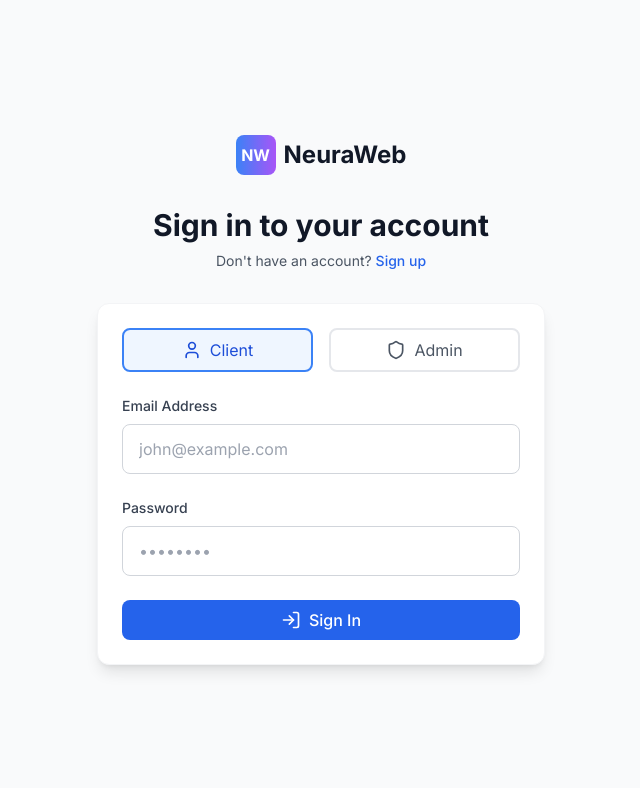
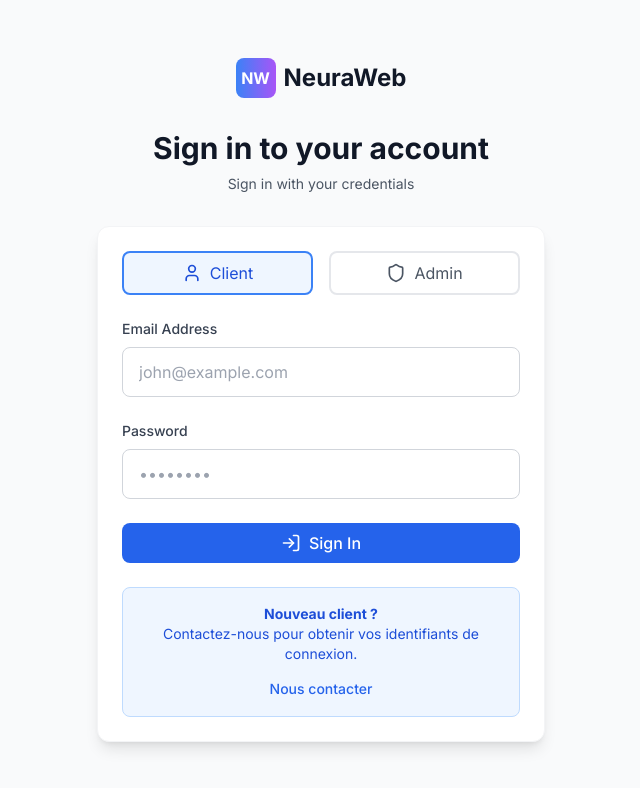
Before and after one commit to KushiTdm/NeuraWeb, a React (Vite) app in the folder frontend/: page /login in a window 1280 px wide. Shown: the top 788 px of the page, without its empty margins (319-959 px from the left). Built offline with nearby package versions, Linux system fonts and the light colour scheme; no server answers.

Commit message:
header without signin & quote

```diff
--- a/frontend/src/context/LanguageContext.tsx
+++ b/frontend/src/context/LanguageContext.tsx
@@ -41,6 +41,7 @@ const translations = {
 
     // Login
       "login.signin.title": "Sign in to your account",
+      "login.signin.description": "Sign in with your credentials",
       "login.create.title": "Create your account",
       "login.no.account": "Don't have an account? ",
       "login.have.account": "Already have an account? ",
@@ -665,6 +666,7 @@ const translations = {
 
     // Contact
     "login.signin.title": "Connectez-vous à votre compte",
+    "login.signin.description": "Connectez-vous avec vos identifiants",
     "login.create.title": "Créez votre compte",
     "login.no.account": "Vous n'avez pas de compte ? ",
     "login.have.account": "Vous avez déjà un compte ? ",
--- a/frontend/src/pages/LoginPage.tsx
+++ b/frontend/src/pages/LoginPage.tsx
@@ -3,7 +3,7 @@ import React, { useState } from 'react';
 import { useForm } from 'react-hook-form';
 import { toast } from 'react-hot-toast';
 import { Link, useNavigate, useLocation } from 'react-router-dom';
-import { LogIn, UserPlus, User, Shield } from 'lucide-react';
+import { LogIn, User, Shield } from 'lucide-react';
 import { useAuth } from '../context/AuthContext';
 import { useLanguage } from '../context/LanguageContext';
 
@@ -12,43 +12,36 @@ interface LoginFormData {
   password: string;
 }
 
+// DÉSACTIVÉ - Interface pour l'inscription
+/*
 interface RegisterFormData {
   name: string;
   email: string;
   password: string;
   confirmPassword: string;
 }
+*/
 
 const LoginPage: React.FC = () => {
-  const [isLogin, setIsLogin] = useState(true);
+  // MODIFIÉ - Suppression de l'état isLogin car seule la connexion est disponible
+  // const [isLogin, setIsLogin] = useState(true);
   const [userType, setUserType] = useState<'client' | 'admin'>('client');
   const [isLoading, setIsLoading] = useState(false);
-  const { login, register } = useAuth();
+  const { login } = useAuth(); // MODIFIÉ - Suppression de register
   const { t } = useLanguage();
   const navigate = useNavigate();
   const location = useLocation();
 
   const from = location.state?.from?.pathname || '/';
 
-  const { register: registerField, handleSubmit, formState: { errors }, reset, watch } = useForm<LoginFormData & RegisterFormData>();
+  const { register: registerField, handleSubmit, formState: { errors } } = useForm<LoginFormData>();
 
-  const onSubmit = async (data: LoginFormData & RegisterFormData) => {
+  const onSubmit = async (data: LoginFormData) => {
     setIsLoading(true);
     try {
-      if (isLogin) {
-        await login(data.email, data.password, userType);
-        toast.success(t('login.success'));
-        navigate(userType === 'admin' ? '/admin' : from);
-      } else {
-        if (data.password !== data.confirmPassword) {
-          toast.error(t('login.passwords.nomatch'));
-          return;
-        }
-        await register(data.name, data.email, data.password);
-        toast.success(t('login.register.success'));
-        setIsLogin(true);
-        reset();
-      }
+      await login(data.email, data.password, userType);
+      toast.success(t('login.success'));
+      navigate(userType === 'admin' ? '/admin' : from);
     } catch (error: any) {
       toast.error(error.message);
     } finally {
@@ -68,8 +61,11 @@ const LoginPage: React.FC = () => {
           </Link>
 
           <h2 className="text-3xl font-bold text-gray-900 dark:text-white">
-            {isLogin ? t('login.signin.title') : t('login.create.title')}
+            {t('login.signin.title')}
           </h2>
+
+          {/* DÉSACTIVÉ - Lien vers inscription */}
+          {/*
           <p className="mt-2 text-sm text-gray-600 dark:text-gray-400">
             {isLogin ? t('login.no.account') : t('login.have.account')}
             <button
@@ -81,6 +77,12 @@ const LoginPage: React.FC = () => {
             >
               {isLogin ? t('login.signup') : t('login.signin')}
             </button>
+          </p>
+          */}
+
+          {/* NOUVEAU - Message d'information */}
+          <p className="mt-2 text-sm text-gray-600 dark:text-gray-400">
+            {t('login.signin.description') || 'Connectez-vous avec vos identifiants'}
           </p>
         </div>
 
@@ -114,6 +116,8 @@ const LoginPage: React.FC = () => {
           </div>
 
           <form onSubmit={handleSubmit(onSubmit)} className="space-y-6">
+            {/* DÉSACTIVÉ - Champ nom pour l'inscription */}
+            {/*
             {!isLogin && (
               <div>
                 <label htmlFor="name" className="block text-sm font-medium text-gray-700 dark:text-gray-300 mb-2">
@@ -131,6 +135,7 @@ const LoginPage: React.FC = () => {
                 )}
               </div>
             )}
+            */}
 
             <div>
               <label htmlFor="email" className="block text-sm font-medium text-gray-700 dark:text-gray-300 mb-2">
@@ -162,8 +167,8 @@ const LoginPage: React.FC = () => {
                 type="password"
                 id="password"
                 {...registerField('password', {
-                  required: t('common.password.required'),
-                  minLength: !isLogin ? { value: 6, message: t('login.password.minlength') } : undefined
+                  required: t('common.password.required')
+                  // MODIFIÉ - Suppression de la validation minLength pour l'inscription
                 })}
                 className="input-field"
                 placeholder={userType === 'admin' ? t('login.password.placeholder.admin') : t('login.password.placeholder.client')}
@@ -173,6 +178,8 @@ const LoginPage: React.FC = () => {
               )}
             </div>
 
+            {/* DÉSACTIVÉ - Champ confirmation mot de passe */}
+            {/*
             {!isLogin && (
               <div>
                 <label htmlFor="confirmPassword" className="block text-sm font-medium text-gray-700 dark:text-gray-300 mb-2">
@@ -193,6 +200,7 @@ const LoginPage: React.FC = () => {
                 )}
               </div>
             )}
+            */}
 
             <button
               type="submit"
@@ -203,20 +211,38 @@ const LoginPage: React.FC = () => {
                 <div className="animate-spin rounded-full h-5 w-5 border-b-2 border-white"></div>
               ) : (
                 <>
-                  {isLogin ? <LogIn size={20} /> : <UserPlus size={20} />}
-                  <span>{isLogin ? t('login.signin.button') : t('login.signup.button')}</span>
+                  <LogIn size={20} />
+                  <span>{t('login.signin.button')}</span>
                 </>
               )}
             </button>
           </form>
 
-          {userType === 'admin' && isLogin && (
+          {userType === 'admin' && (
             <div className="mt-6 p-4 bg-gray-100 dark:bg-gray-800 rounded-lg">
               <p className="text-sm text-gray-600 dark:text-gray-300 text-center">
                 <strong>{t('login.demo.credentials')}</strong><br />
                 {t('login.demo.email.text')}<br />
                 {t('login.demo.password.text')}
               </p>
+            </div>
+          )}
+
+          {/* NOUVEAU - Message d'information pour les nouveaux clients */}
+          {userType === 'client' && (
+            <div className="mt-6 p-4 bg-blue-50 dark:bg-blue-900/20 rounded-lg border border-blue-200 dark:border-blue-800">
+              <p className="text-sm text-blue-700 dark:text-blue-300 text-center">
+                <strong>Nouveau client ?</strong><br />
+                Contactez-nous pour obtenir vos identifiants de connexion.
+              </p>
+              <div className="mt-3 text-center">
+                <Link
+                  to="/contact"
+                  className="inline-flex items-center text-sm font-medium text-blue-600 hover:text-blue-500 dark:text-blue-400 dark:hover:text-blue-300"
+                >
+                  Nous contacter
+                </Link>
+              </div>
             </div>
           )}
         </div>
```
Also changed, not shown: frontend/src/components/Layout/Header.tsx (+12 -0 lines), 1 other file (tests, documents, lock files or other folders).
